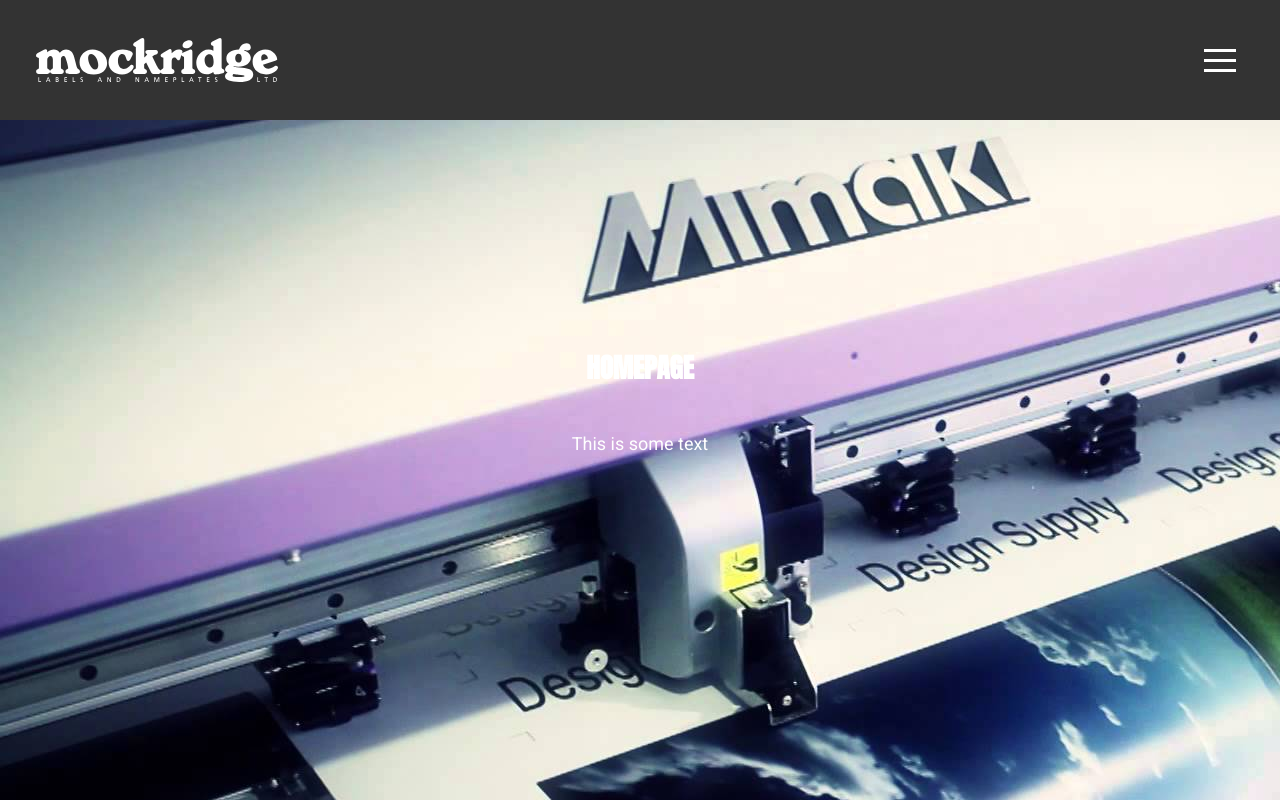
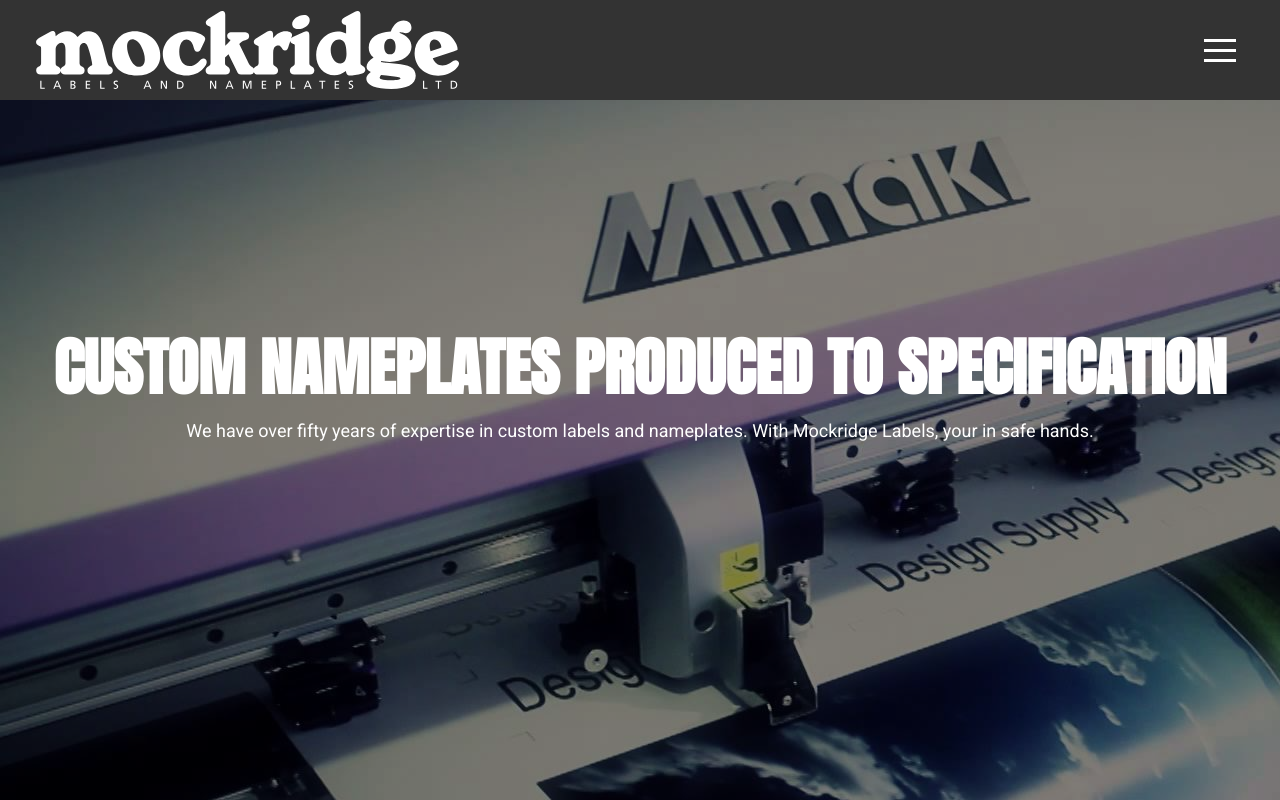
Before and after one commit to biglee25/mockridge, a Next.js app: page / in a window 1280 px wide. Built offline with nearby package versions, Linux system fonts and the light colour scheme.

Commit message:
hero changes

```diff
--- a/components/hero.js
+++ b/components/hero.js
@@ -3,27 +3,48 @@
 const Container = styled.section`
   text-align: center;
   background-image: url("images/hero.jpg");
-  background-position: cover;
+  object-fit: cover;
   background-repeat: no-repeat;
   display: flex;
   flex-direction: column;
   align-items: center;
   justify-content: center;
   width: 100%;
-  height: 100vh;
+  height: 100%;
   position: absolute;
   top: 0;
   left: 0;
   z-index: -1;
   color: white;
+  padding: 0 2rem;
+
+  &::after {
+    position: absolute;
+    top: 0;
+    left: 0;
+    content: "";
+    background-color: rgba(0, 0, 0, 0.5);
+    width: 100%;
+    height: 100%;
+    z-index: -1;
+  }
+
+  h1 {
+    font-size: 3.5rem;
+    line-height: 3.5rem;
+    text-align: left;
+  }
 `;
 
 export default function Hero() {
   return (
     <>
       <Container>
-        <h1>Homepage</h1>
-        <p>This is some text</p>
+        <h1>CUSTOM NAMEPLATES PRODUCED TO SPECIFICATION</h1>
+        <p>
+          We have over fifty years of expertise in custom labels and nameplates.
+          With Mockridge Labels, your in safe hands.
+        </p>
       </Container>
     </>
   );
--- a/components/navbar.js
+++ b/components/navbar.js
@@ -4,8 +4,7 @@
 import { Twirl as Hamburger } from "hamburger-react";
 
 const Navbar = styled.div`
-postion: fixed
-  height: auto;
+  height: 100px;
   top: 0;
   left: 0;
   background: #333;
@@ -16,9 +15,14 @@
   align-items: center;
   justify-content: space-between;
   z-index: 3;
+
+  @media (max-width: 768px) {
+    height: 50px;
+  }
 `;
 
 const Menu = styled.div`
+  overflow: hidden;
   position: absolute;
   visibility: hidden;
   top: 0;
@@ -34,7 +38,7 @@
   visibility: ${({ nav }) => (nav ? "visible" : "hidden")};
   opacity: ${({ nav }) => (nav ? 1 : 0)};
 
-  transition: all 0.2s ease-in-out;
+  transition: all 0.3s ease-in-out;
   z-index: 2;
 
   ul {
@@ -46,6 +50,14 @@
       list-style: none;
       margin-top: 0.5rem;
     }
+  }
+`;
+
+const Logo = styled.div`
+  width: 50%;
+
+  @media (max-width: 768px) {
+    width: 100%;
   }
 `;
 
@@ -62,7 +74,9 @@
   return (
     <div>
       <Navbar>
-        <img src="images/logo.svg" width="20%" alt="logo"></img>
+        <Logo>
+          <img src="images/logo.svg" width="70%" alt="logo"></img>
+        </Logo>
 
         <a onClick={() => showNav(!nav)}>
           <Icon>
@@ -71,9 +85,10 @@
         </a>
         <Menu nav={nav}>
           <ul>
-            <li>One</li>
-            <li>Two</li>
-            <li>Three</li>
+            <li>Home</li>
+            <li>About us</li>
+            <li>Our Services</li>
+            <li>Contact us</li>
           </ul>
         </Menu>
       </Navbar>
--- a/styles/global.css
+++ b/styles/global.css
@@ -14,11 +14,15 @@
 h1 {
   font-family: Anton;
   text-transform: uppercase;
+  margin: 0;
+  text-align: left;
 }
 
 p,
 li {
   font-family: Roboto;
+
+  text-align: left;
 }
 
 a {
```
